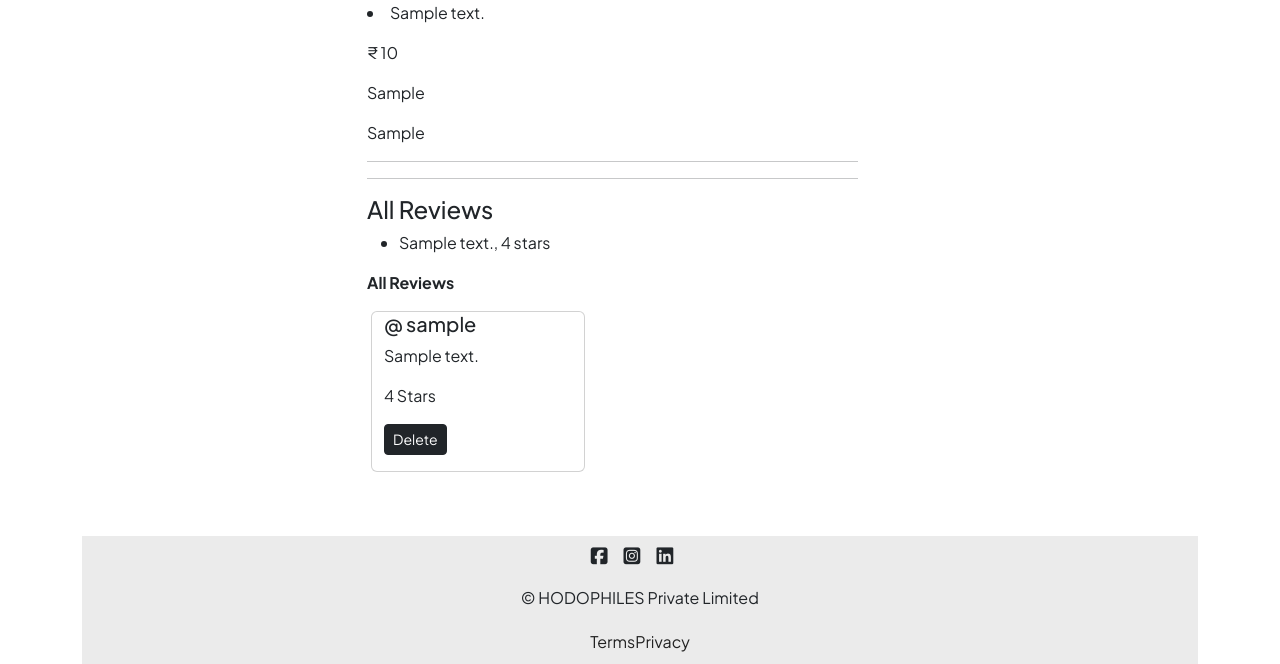
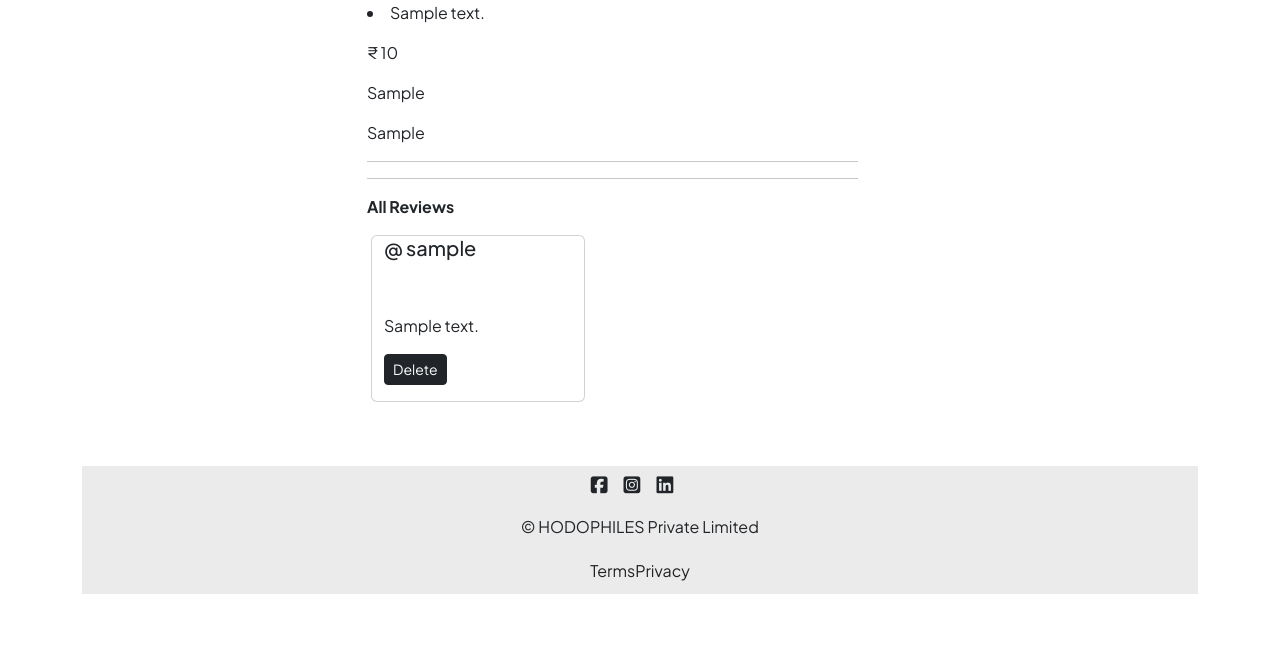
Before and after one commit to Patil-Ashutosh-Anandrao/HODOPHILES, a Node server app: page /listings/600000000000000000000001 in a window 1280 px wide. Shown: the part 417-1081 px from the top of the page. After the commit the page ends 1011 px from the top, so only its background shows below. Run offline with Node 20, Linux system fonts and the light colour scheme; tables that the repository leaves empty hold one stand-in row (values such as "Sample post"); grey boxes marked "Sample" are stand-in pictures; some libraries are stand-ins or nearby versions; some web fonts are replaced.

Commit message:
feat : changes

```diff
--- a/views/listings/show.ejs
+++ b/views/listings/show.ejs
@@ -69,26 +69,33 @@
                             <form action="/listings/<%= listing._id %>/reviews" method="post"
                                 novalidate class="needs-validation"> <!-- for bootstrap validation -->
 
+                                <!-- <div class="mb-3 mt-3">
+                                     <label for="rating" class="form-label">Rating</label>
+                                     <input type="range" min="1" max="5" id="rating" name="review[rating]" class="form-range">
+                                </div> -->
+
+
+
+
                                 <div class="mb-3 mt-3">
                                     <label for="rating" class="form-label">Rating</label>
-                                <input type="range" min="1" max="5" id="rating" name="review[rating]" class="form-range">
+                                    <fieldset class="starability-slot mb-3" name="review[rating]" id="rating">
+
+                                        <input type="radio" id="no-rate" class="input-no-rate" name="review[rating]" value="1" checked aria-label="No rating." />
+                                        <input type="radio" id="first-rate1" name="review[rating]" value="1" />
+                                        <label for="first-rate1" title="Terrible">1 star</label>
+                                        <input type="radio" id="first-rate2" name="review[rating]" value="2" />
+                                        <label for="first-rate2" title="Not good">2 stars</label>
+                                        <input type="radio" id="first-rate3" name="review[rating]" value="3" />
+                                        <label for="first-rate3" title="Average">3 stars</label>
+                                        <input type="radio" id="first-rate4" name="review[rating]" value="4" />
+                                        <label for="first-rate4" title="Very good">4 stars</label>
+                                        <input type="radio" id="first-rate5" name="review[rating]" value="5" />
+                                        <label for="first-rate5" title="Amazing">5 stars</label>
+
+                                    </fieldset>
                                 </div>
 
-
-                            <fieldset class="starability-slot">
-                                <legend>First rating:</legend>
-                                <input type="radio" id="no-rate" class="input-no-rate" name="rating" value="0" checked aria-label="No rating." />
-                                <input type="radio" id="first-rate1" name="rating" value="1" />
-                                <label for="first-rate1" title="Terrible">1 star</label>
-                                <input type="radio" id="first-rate2" name="rating" value="2" />
-                                <label for="first-rate2" title="Not good">2 stars</label>
-                                <input type="radio" id="first-rate3" name="rating" value="3" />
-                                <label for="first-rate3" title="Average">3 stars</label>
-                                <input type="radio" id="first-rate4" name="rating" value="4" />
-                                <label for="first-rate4" title="Very good">4 stars</label>
-                                <input type="radio" id="first-rate5" name="rating" value="5" />
-                                <label for="first-rate5" title="Amazing">5 stars</label>
-                            </fieldset>
 
 
 
@@ -110,14 +117,6 @@
                     <% } %>
                     <hr>
 
-                    <h4>All Reviews</h4>
-                    <ul>
-                        <% for(review of listing.reviews) { %>
-                        <li>
-                            <%= review.comment  %>, <%= review.rating %> stars
-                        </li>
-                        <% } %>
-                    </ul>
 
                     <p><b>All Reviews</b></p>
                     <div class="row">
@@ -125,18 +124,24 @@
                             <div class="card col-5 ms-3 mb-3 ">
                                 <div class="card-body">
                                     <h5 class="card-title">@ <%= review.author.username  %></h5>
+
+                                    <p class="starability-result card-text" data-rating="<%= review.rating %>"></p>
+
                                      <p class="card-text"><%= review.comment  %></p>
-                                <p  class="card-text"><%= review.rating %> Stars</p>
+
 
                                     <form method="post" class="mb-3"
                                         action="/listings/<%= listing._id %>/reviews/<%= review._id %>?_method=DELETE">
                                         <button class="btn btn-sm btn-dark">Delete</button>
                                     </form>
 
+
                                 </div>
                             </div>
                         <% } %>
                     </div>
+
+
                 </div>
 
             </div>
```
Lines whose indentation alone changed are shown as unchanged.
